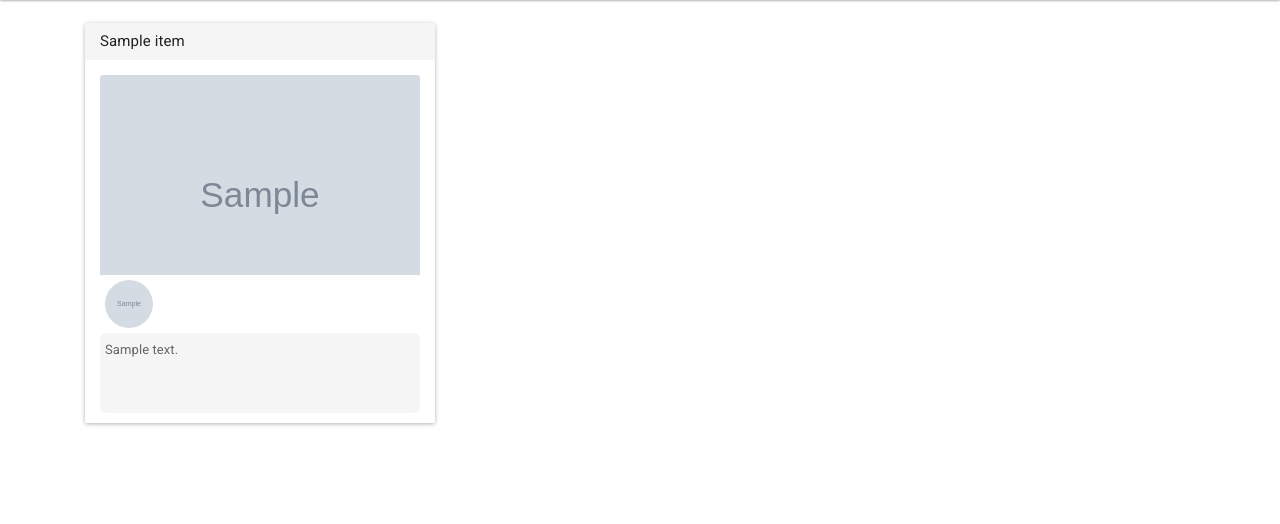
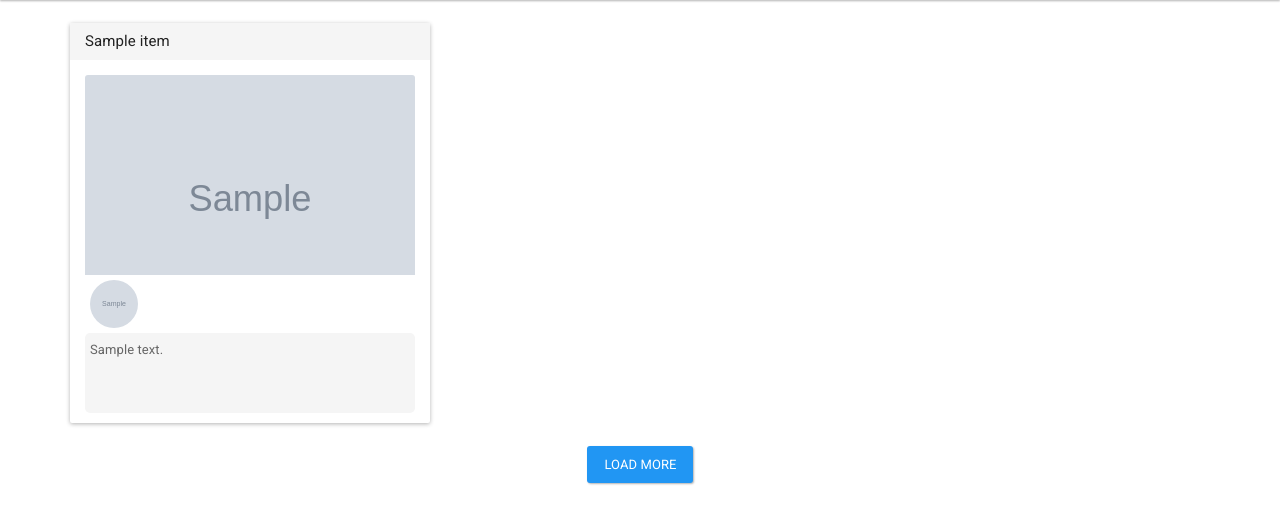
Before and after one commit to AVatch/SourceOfStuff, a Django app: page / in a window 1280 px wide. Shown: the part 64-588 px from the top of the page. Run offline with Django 3.2, Linux system fonts and the light colour scheme; tables that the repository leaves empty hold one stand-in row (values such as "Sample post"); grey boxes marked "Sample" are stand-in pictures; some libraries are stand-ins or nearby versions.

Commit message:
added a button to load more items

```diff
--- a/sourceofstuff/items/views.py
+++ b/sourceofstuff/items/views.py
@@ -25,8 +25,10 @@ class ItemListView(View):
         paginated_items = Paginator(item_list, 10)
         try:
             items = paginated_items.page(page)
+            callback['next_page'] = page + 1
         except PageNotAnInteger:
             items = paginated_items.page(1)
+            callback['next_page'] = 2
         except EmptyPage:
             items = paginated_items.page(paginated_items.num_pages)
         except Exception as e:
@@ -34,6 +36,7 @@ class ItemListView(View):
             items = None
 
         callback['item_list'] = items
+
 
         # This is a hack - because twitter profile pic is annoying to get
         if request.user.id is not None:
--- a/sourceofstuff/templates/item_list.html
+++ b/sourceofstuff/templates/item_list.html
@@ -1,7 +1,8 @@
 {% extends 'home.html' %}
 
 {% block item %}
-{% for item in item_list %}
+  <div class="row">
+  {% for item in item_list %}
 
     <div class="col-md-4">
       <div class="panel panel-default" style="height:400px;">
@@ -37,5 +38,13 @@
       </div>
     </div>
 
-{% endfor %}
+  {% endfor %}
+  </div>
+  <div class="row">
+    <div class="col-md-12 text-center">
+      {% if next_page %}
+        <a href="/item/list/{{next_page}}" class="btn btn-primary">Load More</a>
+      {% endif %}
+    </div>
+  </div>
 {% endblock %}
```
